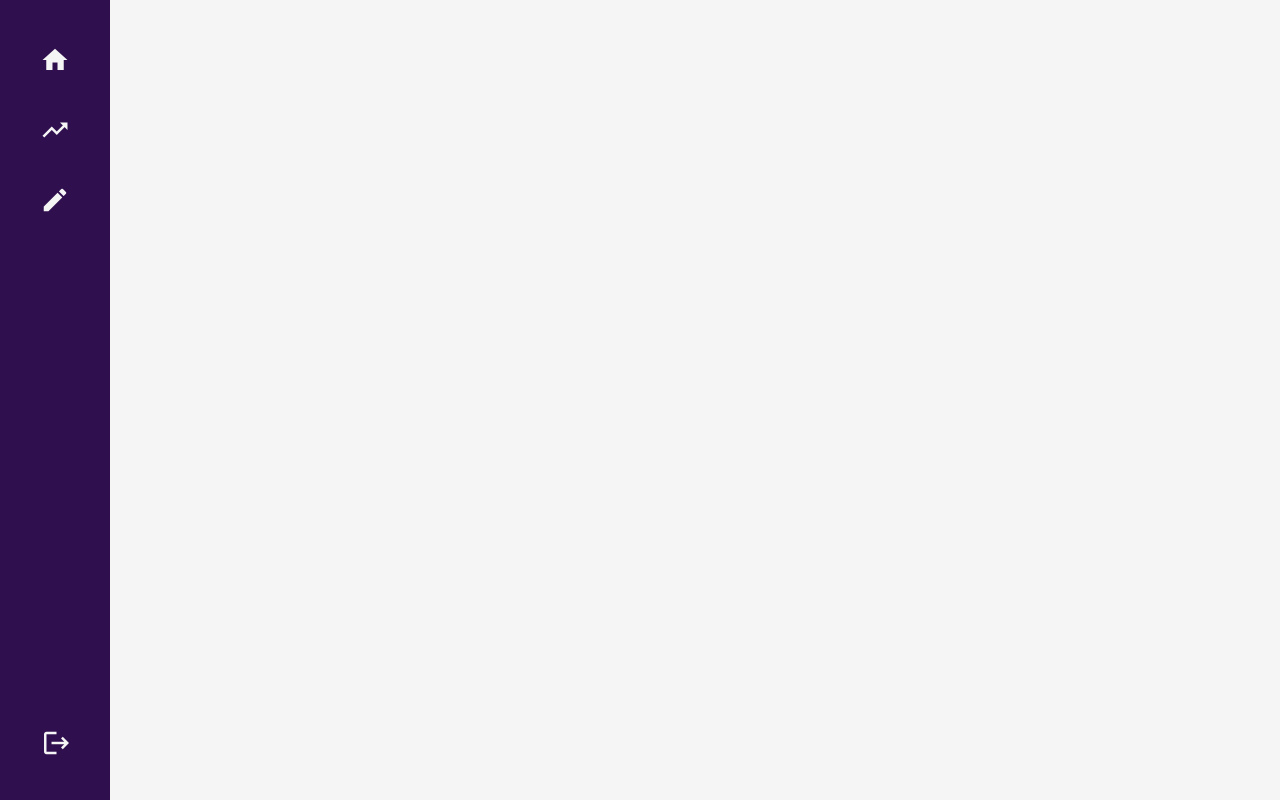
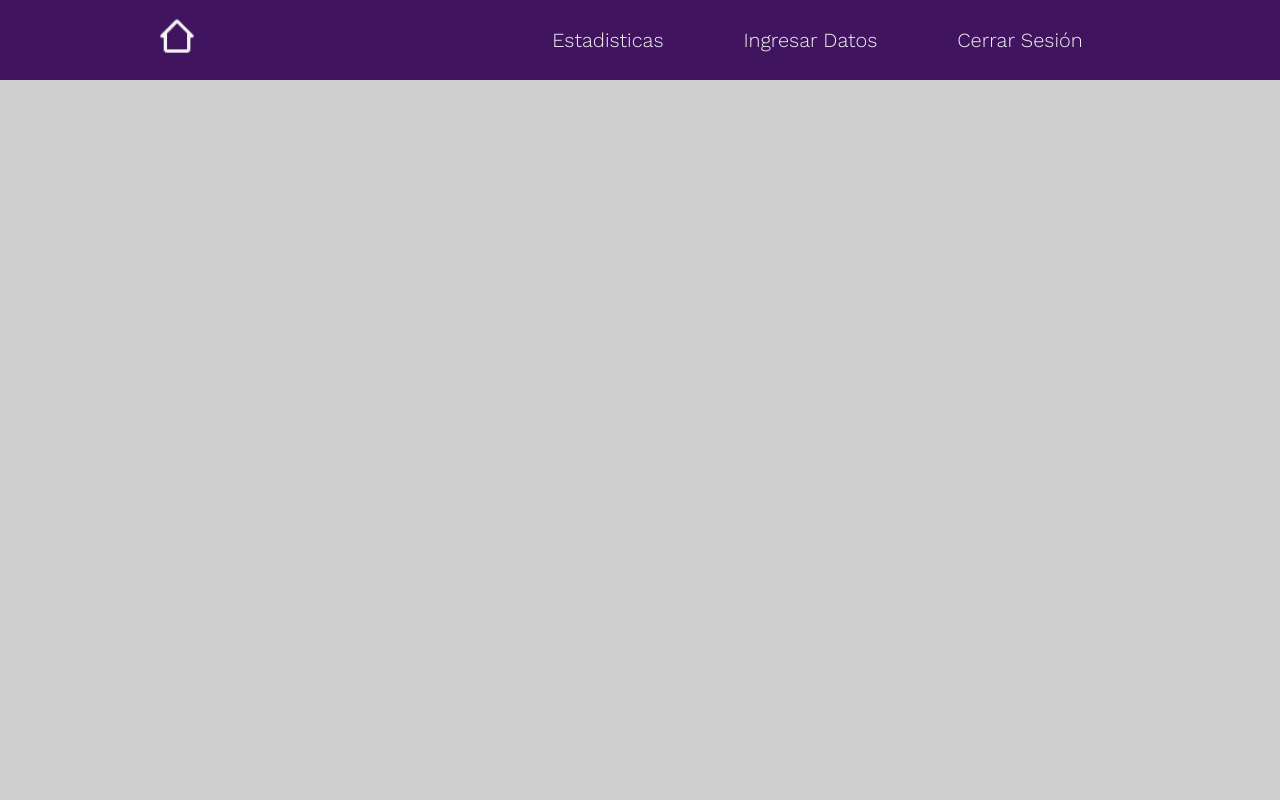
Before and after one commit to IvanNunez25/Proyecto-Web, a PHP site: page /menuadministrador.php in a window 1280 px wide. Run offline with PHP 8.4, Linux system fonts and the light colour scheme; the visitor is signed in with stand-in values (Sample User, id 1).

Commit message:
Menú Horizontal

```diff
--- a/CSS/menuadmin.css
+++ b/CSS/menuadmin.css
@@ -1,217 +1,144 @@
-* {
-    margin: 0;
-    padding: 0;
+html {
     box-sizing: border-box;
 }
 
-:root {
-    --body-color: #F5F5F5;
-    --body-font-color: #434343;
-
-    --sidebar-bg-color: #300f4e;
-    --sidebar-font-color: #F5F5F5;
-
-    --sidebar-hover: #8b1c66;
-    --sidebar-hover-font: #F5F5F5;
-
-    /* Transiciones */
-
-    --trans-02: all 0.2s ease;
-    --trans-03: all 0.3s ease;
-    --trans-04: all 0.4s ease;
-    --trans-05: all 0.5s ease;
+*, *::before, *::after {
+    box-sizing: inherit;
 }
 
 body {
-    background-color: var(--body-color);
-    height: 100vh;
-    user-select: none;
+    padding: 0;
+    margin: 0;
+    line-height: 1.6;
+    font-family: 'Work Sans', sans-serif;
+    background-color: #cecece;
 }
 
-.sidebar {
-    transition: var(--trans-04);
-    color: var(--sidebar-font-color);
-    position: fixed;
-    top: 0;
-    left: 0;
-    height: 100%;
-    width: 280px;
-    padding: 10px 14px;
-    background-color: var(--sidebar-bg-color);
+.logo {
+    width: 40px;
+    height: 40px;
 }
 
-.close {
-    width: 110px;
-    background-color: var(--sidebar-bg-color);
-
+.logo:hover {
+    background-color: #8b0b81;
+    border-radius: 5px;
 }
 
-/* Reusable:  */
-
-.sidebar .text {
-    font-weight: 500;
-    white-space: nowrap;
+nav {
+    display: flex;
+    align-items: center;
+    justify-content: space-around;
+    min-height: 80px;
+    background-color: #41145f;
 }
 
-.close .text{
+.ham {
+    display: none;
+    cursor: pointer;
+    border: none;
+    margin: 0;
+    padding: 0;
+    background-color: transparent;
+}
+
+.ham span {
+    display: block;
+    background-color: #f3f3f3;
+    height: 3px;
+    width: 28px;
+    margin: 10px auto;
+    border-radius: 2px;
+}
+
+.enlaces-menu {
+    display: flex;
+    padding: 0;
+}
+
+.enlaces-menu li {
+    padding: 0 40px;
+    list-style-type: none;
+    transition: 0.3s;
+}
+
+.enlaces-menu li a {
+    text-decoration: none;
+    font-size: 20px;
+    color: #f3f3f3;
+    font-weight: 400;
+}
+
+.enlaces-menu li:hover {
+    background-color: #8b0b81;
+    border-radius: 10px;
+}
+
+/* Movil */
+
+@media (max-width: 768px) {
+    body{
+        overflow: hidden;
+    }
+
+    .logo {
+        margin-left:25px;
+    }
+
+    .ham {
+        display: block;
+        position: absolute;
+        top: 15px;
+        right: 25px;
+        transition: 0.2s 0.1s;
+    }
+
+    .ham:hover {
+        transform: rotate(360deg);
+    }
+
+    nav {
+        flex-direction: column;
+        align-items: flex-start;
+        padding: 25px 0;
+    }
+
+    .enlaces-menu {
+        flex-direction: column;
+        justify-content: space-around;
+        align-items: center;
+        height: 100vh;
+        margin: 0;
+        padding: 0;
+        width: 100%;
+        display: none;
         opacity: 0;
     }
 
-.sidebar .image{
-    min-width: 60px;
-    display: flex;
-    align-items: center;
+    .enlaces-menu li {
+        width: 100%;
+        text-align: center;
+        padding: 20px;
+    }
 }
 
-/*  */
-
-.sidebar header {
-    font-size: 25px;
-    display: flex;
-    align-items: center;
-    justify-content: center;
+@keyframes muestraMenu {
+    from{opacity: 0;}
+    to{opacity: 1;}
 }
 
-.sidebar li {
-    height: 50%;
-    margin-top: 10px;
-    list-style: none;
+.enlaces-menu.activado {
     display: flex;
-    flex-direction: column;
-    align-items: center;
-    padding: 15px;
-    border-radius: 10px;
+    animation: muestraMenu 350ms ease-in-out both;
 }
 
-.sidebar li:hover {
-    background-color: var(--sidebar-hover);
+.br-1.animado {
+    transform: rotate(-45deg) translate(-10px, 8px);
 }
 
-.sidebar li .icon {
-    display: flex;
-    align-items: center;
-    justify-content: center;
-    font-size: 20px;
+.br-2.animado {
+    opacity: 0;
 }
 
-button {
-    background: transparent;
-    border: none;
-    color: #F5F5F5;
+.br-3.animado {
+    transform: rotate(45deg) translate(-10px, -8px);
 }
-
-.material-icons {
-    font-size: 30px;
-}
-
-.sidebar li .icon,
-.sidebar li .text {
-    color: var(--sidebar-font-color);
-    transition: var(--trans-03);
-}
-
-.sidebar header {
-    position: relative;
-    display: flex;
-    align-items: center;
-    justify-content: center;
-}
-
-.sidebar .image-text .image-fuente{
-    width: 40px;
-    border-radius: 6px;
-}
-
-.sidebar header .image-text {
-    display: flex;
-    align-items: center;
-}
-
-
-header .image-text .header-text {
-    display: flex;
-    flex-direction: column;
-}
-
-.header-text {
-    font-weight: 600;
-}
-
-.header-text .profession {
-    margin-top: -2px;
-}
-
-.sidebar header .toggle {
-    position: absolute;
-    top: 50px;
-    right: -25px;
-    transform: translateY(-50%);
-    height: 30px;
-    width: 30px;
-    background-color: var(--sidebar-hover);
-    display: flex;
-    align-items: center;
-    justify-content: center;
-    border-radius: 50%;
-    font-size: 22px;
-}
-
-.sidebar header .toggle:hover{
-    background-color: rgb(255, 150, 0);
-}
-
-.sidebar li a {
-    border-radius: 10px;
-    height: 60px;
-    width: 100%;
-    display: flex;
-    align-items: center;
-    text-decoration: none;
-    transition: var(--trans-04);
-}
-
-.sidebar ul {
-    padding: 10px;
-}
-
-.sidebar li a:hover {
-    background-color: var(--sidebar-hover);
-}
-
-.sidebar li a:hover .icon,
-.sidebar li a:hover .text {
-    color: var(--sidebar-hover-font);
-}
-
-.sidebar .menu-bar {
-    height: calc(100% - 50px);
-    display: flex;
-    flex-direction: column;
-    justify-content: space-between;
-}
-
-/*Parte baja menu hambuerguesa*/
-
-.Fnav{
-    width: 59%;
-}
-
-/*Vista desde celular*/
-.Fnav2{
-    width: 100%;
-}
-
-.lout{
-    position: absolute;
-    bottom: 3%;
-}
-
-.adminU{
-    position: absolute;
-    bottom: 12%;
-}
-
-.adminE{
-    position: absolute;
-    bottom: 21%;
-}
--- /dev/null
+++ b/JavaScript/menuham.js
@@ -0,0 +1,11 @@
+const ham = document.querySelector('.ham');
+const enlaces = document.querySelector('.enlaces-menu');
+const barras = document.querySelectorAll('.ham span');
+
+ham.addEventListener('click', () => {
+    enlaces.classList.toggle('activado');
+
+    barras.forEach(element => {
+        element.classList.toggle('animado');
+    });
+});
--- a/PHP/Admin.php
+++ b/PHP/Admin.php
@@ -20,7 +20,7 @@ if($conexion){
         header("Location: ../menuadministrador.php");
     } else {
         session_destroy();
-        echo '<script language="javascript"> alert("Error de autentificacion"); window.location.reload() </script>';
+        echo '<script language="javascript"> alert("Error de autentificacion"); window.location.href="../administrador.html" </script>';
     }
 
     mysqli_close($conexion);
--- a/menuadministrador.php
+++ b/menuadministrador.php
@@ -17,15 +17,42 @@
     <meta http-equiv="X-UA-Compatible" content="IE=edge">
     <meta name="viewport" content="width=device-width, initial-scale=1.0">
 
+    <link rel="preconnect" href="https://fonts.googleapis.com">
+    <link rel="preconnect" href="https://fonts.gstatic.com" crossorigin>
+    <link href="https://fonts.googleapis.com/css2?family=Work+Sans:ital,wght@0,200;0,300;1,200&display=swap" rel="stylesheet">
+
     <link href="https://fonts.googleapis.com/icon?family=Material+Icons" rel="stylesheet">
 
     <link rel="stylesheet" href="CSS/menuadmin.css">
 
-    <title>Document</title>
+    <title>Administración</title>
 </head>
 <body>
 
-    <nav class="sidebar close">
+    <header>
+        <nav>
+            <a href="index.php">
+                <!-- <i class="material-icons">home</i> -->
+                <img class="logo" src="Imagenes/home-alt-2-regular-36.png" alt="">
+            </a>
+
+            <ul class="enlaces-menu">
+                <li><a href="">Estadisticas</a></li>
+                <li><a href="">Ingresar Datos</a></li>
+                <li><a href="">Cerrar Sesión</a></li>
+            </ul>
+
+            <button class="ham" type="button">
+                <span class="br-1"></span>
+                <span class="br-2"></span>
+                <span class="br-3"></span>
+            </button>
+        </nav>
+    </header>
+
+    <script src="JavaScript/menuham.js"></script>
+
+    <!-- <nav class="sidebar close">
         <div class='menu-bar'>
             <div class='menu'>
                 <ul class='menu-links'>
@@ -59,7 +86,15 @@
                 </ul>
             </div>
         </div>
-    </nav>
+    </nav> -->
+<!--
+    <div class="contenido">
+        <p class="mensaje">Hola,</p>
+
+        <div class="estadisticas">
+            <p class="titulo">Estadisticas</p>
+        </div>
+    </div> -->
 
 </body>
 </html>
```
Also changed, not shown: Imagenes/bx-home-alt-2.svg (added), Imagenes/home-alt-2-regular-24.png (added), Imagenes/home-alt-2-regular-36.png (added). Lines whose indentation alone changed are shown as unchanged.
